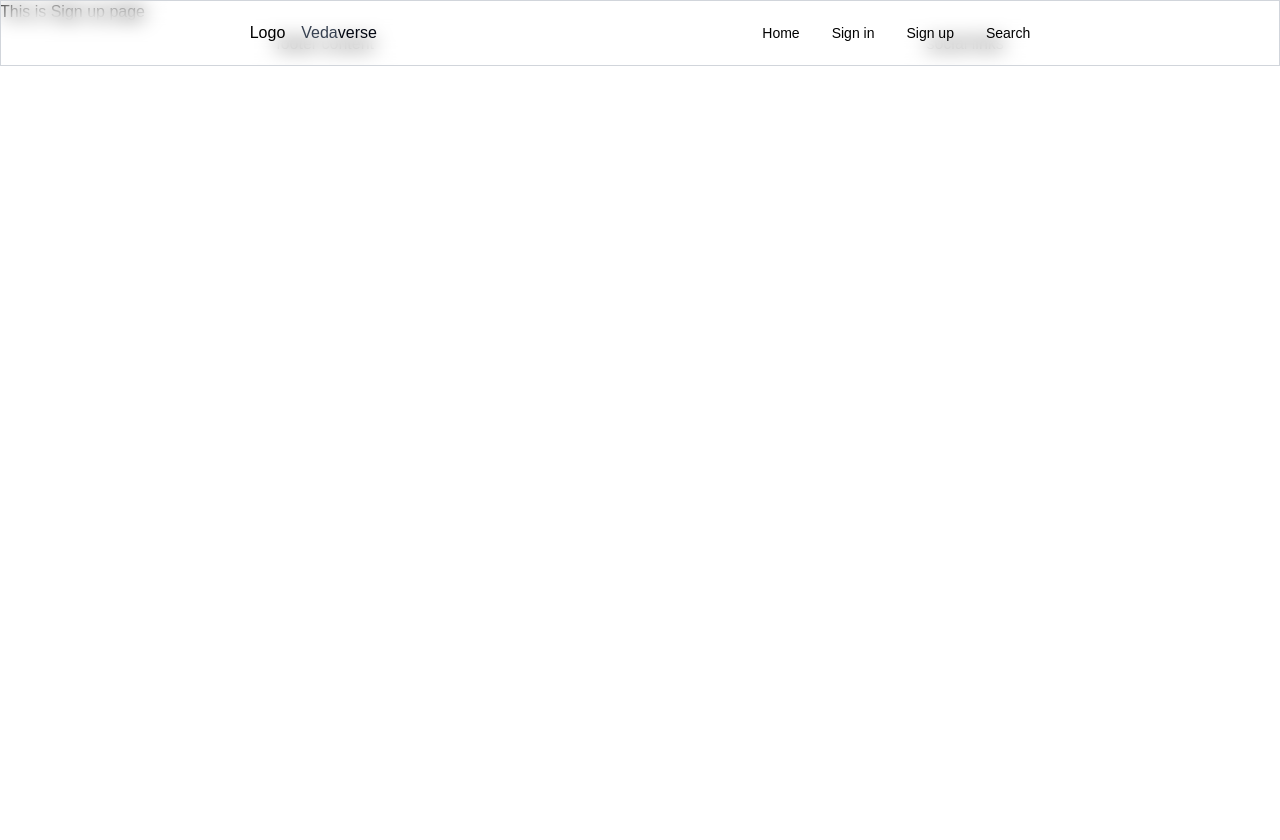
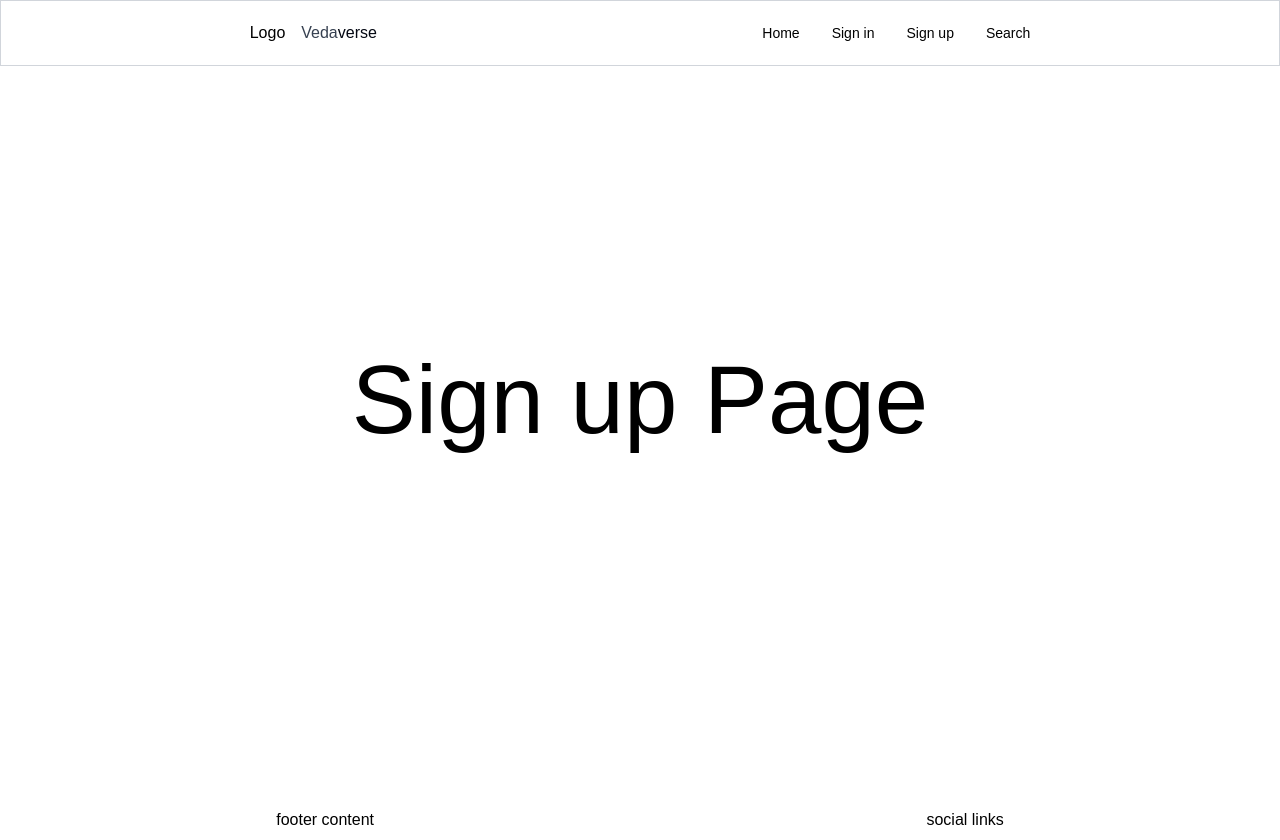
Before and after one commit to RaHarsH/VedaVerse-AI, a Next.js app: page /sign-up in a window 1280 px wide. Before the commit the page ends 800 px from the top, so only its background shows below. Built offline with nearby package versions, Linux system fonts and the light colour scheme.

Commit message:
made a rough layout

```diff
--- a/app/sign-in/page.js
+++ b/app/sign-in/page.js
@@ -1,9 +1,11 @@
 import React from 'react'
 
-const page = () => {
+const SignInPage = () => {
   return (
-    <div>This is Sign in page</div>
+    <>
+        <div className='h-screen w-full text-8xl flex justify-center items-center'>Sign in Page</div>
+    </>
   )
 }
 
-export default page
+export default SignInPage
--- a/app/sign-up/page.js
+++ b/app/sign-up/page.js
@@ -1,9 +1,11 @@
 import React from 'react'
 
-const page = () => {
+const SignUpPage = () => {
   return (
-    <div>This is Sign up page</div>
+    <>
+        <div className='h-screen w-full text-8xl flex justify-center items-center'>Sign up Page</div>
+    </>
   )
 }
 
-export default page
+export default SignUpPage
```
